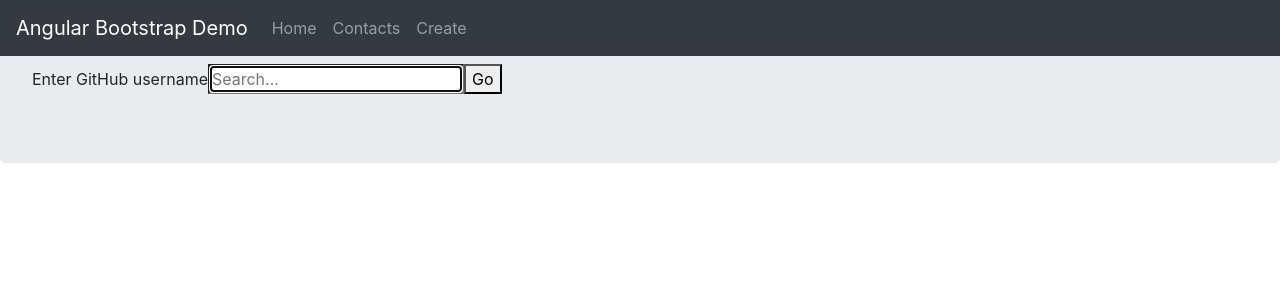
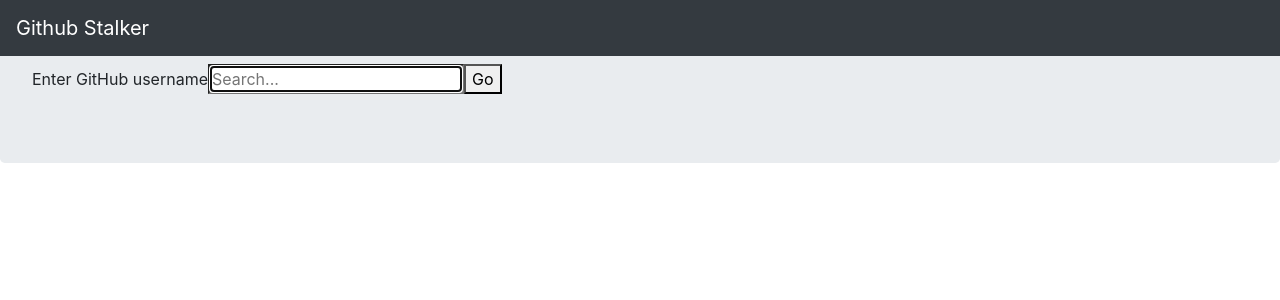
Before and after one commit to bytehala/github-stalker-angular, an Angular app: page / in a window 1280 px wide. Shown: the top 300 px of the page. Built offline with nearby package versions, Linux system fonts and the light colour scheme.

Commit message:
Put title in navbar

```diff
--- a/src/app/header/header/header.component.html
+++ b/src/app/header/header/header.component.html
@@ -1,22 +1,8 @@
 <nav class="navbar navbar-expand-md bg-dark navbar-dark fixed-top">
-  <a class="navbar-brand" href="#">Angular Bootstrap Demo</a>
+  <a class="navbar-brand" href="#">Github Stalker</a>
   <button class="navbar-toggler" type="button" data-toggle="collapse" data-target="#navbarCollapse" aria-controls="navbarCollapse"
           aria-expanded="false" aria-label="Toggle navigation">
     <span class="navbar-toggler-icon"></span>
   </button>
-  <div class="collapse navbar-collapse" id="navbarCollapse">
-    <ul class="navbar-nav mr-auto">
 
-      <li class="nav-item">
-        <a class="nav-link" routerLink="/home">Home</a>
-      </li>
-      <li class="nav-item">
-        <a class="nav-link" routerLink="/contact-list">Contacts</a>
-      </li>
-      <li class="nav-item">
-        <a class="nav-link" routerLink="/contact-create">Create</a>
-      </li>
-
-    </ul>
-  </div>
 </nav>
```
